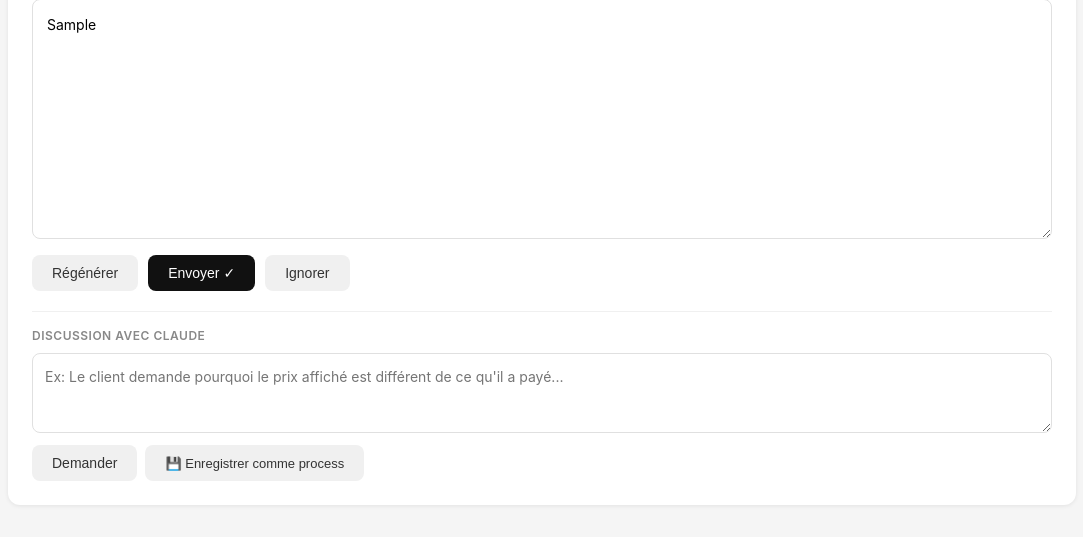
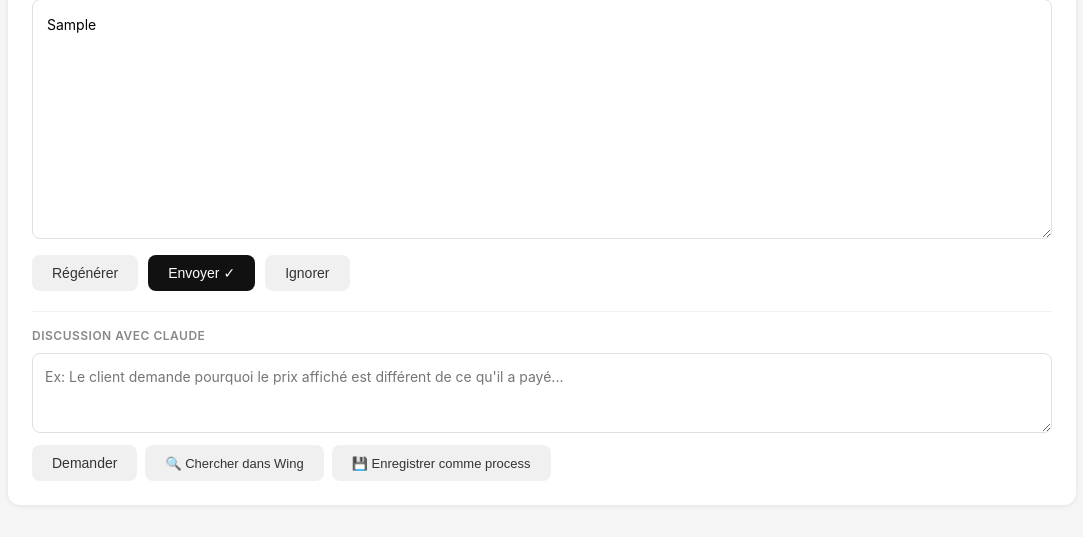
Before and after one commit to samuelmaxsauveur/assistant-maxsauveur, a Flask app: template templates/index.html in a window 1280 px wide. Shown: the part 568-1105 px from the top of the page, without its empty margins (98-1181 px from the left). Run offline with Flask 3, Linux system fonts and the light colour scheme; the template is opened without the code that fills it: most values are stand-ins (such as "Sample title", 1, 10 or a date in 2020).

Commit message:
Add Wing lookup button + increase gunicorn timeout to 300s
- /wing/lookup endpoint: fetches repair status + relay point for any order
- index.html: '🔍 Chercher dans Wing' button per email card
- Result injected into Claude chat context automatically
- gunicorn timeout: 120s -> 300s to avoid Playwright kills

Co-Authored-By: Claude Sonnet 4.6 <noreply@anthropic.com>

```diff
--- a/app.py
+++ b/app.py
@@ -327,6 +327,31 @@ def save_process():
     return jsonify({'success': True})
 
 
+@app.route('/wing/lookup', methods=['POST'])
+def wing_lookup():
+    """Manually fetch Wing info for an order number — relay point + repair status."""
+    data = request.json or {}
+    order_num = str(data.get('order_number', '')).replace('#', '').strip()
+    if not order_num:
+        return jsonify({'success': False, 'error': 'Numéro de commande requis'})
+    results = {}
+    # Try repair order (_bis and variants)
+    try:
+        repair_info = wing_automation.check_repair_status(order_num)
+        results['repair'] = repair_info
+    except Exception as e:
+        results['repair_error'] = str(e)
+    # Try relay point on base order
+    try:
+        relay_info = wing_automation.get_relay_point_from_wing(order_num)
+        results['relay'] = relay_info
+    except Exception as e:
+        results['relay_error'] = str(e)
+    if not results.get('repair') and not results.get('relay'):
+        return jsonify({'success': False, 'error': 'Aucune info trouvée dans Wing', 'details': results})
+    return jsonify({'success': True, 'data': results})
+
+
 @app.route('/wing', methods=['GET', 'POST'])
 def wing_order():
     result = None
--- a/gunicorn.conf.py
+++ b/gunicorn.conf.py
@@ -1,7 +1,7 @@
 import os
 bind = f"0.0.0.0:{os.environ.get('PORT', 8080)}"
 workers = 1
-timeout = 120
+timeout = 300
 loglevel = "info"
 accesslog = "-"
 errorlog = "-"
--- a/templates/index.html
+++ b/templates/index.html
@@ -192,8 +192,12 @@
                             <textarea id="question-{{ item.email.id }}" placeholder="Ex: Le client demande pourquoi le prix affiché est différent de ce qu'il a payé..." style="width:100%; border:1px solid #e0e0e0; border-radius:8px; padding:12px; font-size:14px; font-family:inherit; min-height:80px; resize:vertical; outline:none; margin-bottom:8px;"></textarea>
                             <div style="display:flex; gap:8px; flex-wrap:wrap;">
                                 <button type="button" class="btn btn-secondary" onclick="askClaude('{{ item.email.id }}')">Demander</button>
+                                {% if item.order %}
+                                <button type="button" class="btn btn-secondary" onclick="lookupWing('{{ item.email.id }}', '{{ item.order.number | replace('#','') }}')" id="wing-btn-{{ item.email.id }}" style="font-size:13px;">🔍 Chercher dans Wing</button>
+                                {% endif %}
                                 <button type="button" class="btn btn-secondary" onclick="saveProcess('{{ item.email.id }}')" style="font-size:13px;">💾 Enregistrer comme process</button>
                             </div>
+                            <div id="wing-result-{{ item.email.id }}" style="display:none; margin-top:10px; background:#f0f7ff; border:1px solid #bfdbfe; border-radius:8px; padding:12px; font-size:13px; color:#1e40af; white-space:pre-wrap;"></div>
                         </div>
                     </div>
                 </div>
@@ -413,6 +417,45 @@ document.addEventListener('DOMContentLoaded', function() {
     autoGenerateDrafts();
 });
 
+async function lookupWing(id, orderNum) {
+    const btn = document.getElementById('wing-btn-' + id);
+    const resultDiv = document.getElementById('wing-result-' + id);
+    btn.textContent = '⏳ Recherche Wing...';
+    btn.disabled = true;
+    resultDiv.style.display = 'none';
+    try {
+        const res = await fetch('/wing/lookup', {
+            method: 'POST',
+            headers: {'Content-Type': 'application/json'},
+            body: JSON.stringify({order_number: orderNum})
+        });
+        const data = await res.json();
+        resultDiv.style.display = 'block';
+        if (data.success) {
+            const repair = data.data.repair || '';
+            const relay = data.data.relay || '';
+            resultDiv.style.background = '#f0fdf4';
+            resultDiv.style.borderColor = '#86efac';
+            resultDiv.style.color = '#166534';
+            resultDiv.textContent = (repair ? '📦 Réparation :\n' + repair + '\n\n' : '') + (relay ? '📍 Point relais :\n' + relay : '');
+            // Inject into chat context for Claude
+            appendChat(id, `[Wing auto] Résultat pour #${orderNum}`, resultDiv.textContent);
+            chatHistory[id] = chatHistory[id] || [];
+            chatHistory[id].push({question: `Résultat Wing #${orderNum}`, claude_answer: resultDiv.textContent});
+        } else {
+            resultDiv.style.background = '#fef2f2';
+            resultDiv.style.borderColor = '#fca5a5';
+            resultDiv.style.color = '#991b1b';
+            resultDiv.textContent = '❌ ' + (data.error || 'Erreur Wing') + (data.details ? '\n' + JSON.stringify(data.details) : '');
+        }
+    } catch(e) {
+        resultDiv.style.display = 'block';
+        resultDiv.textContent = '❌ Erreur réseau : ' + e.message;
+    }
+    btn.textContent = '🔍 Chercher dans Wing';
+    btn.disabled = false;
+}
+
 async function triggerCheck() {
     const btn = event.target;
     btn.textContent = 'Vérification...';
```
